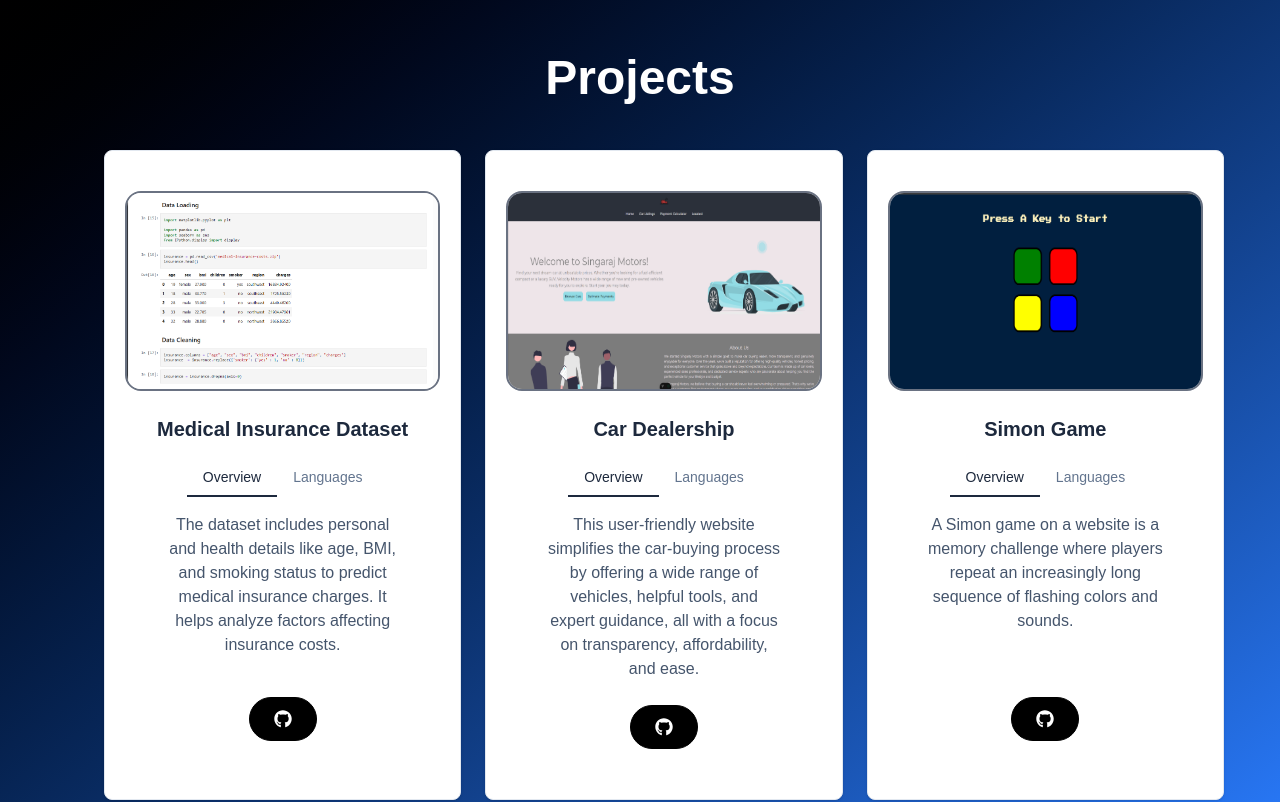
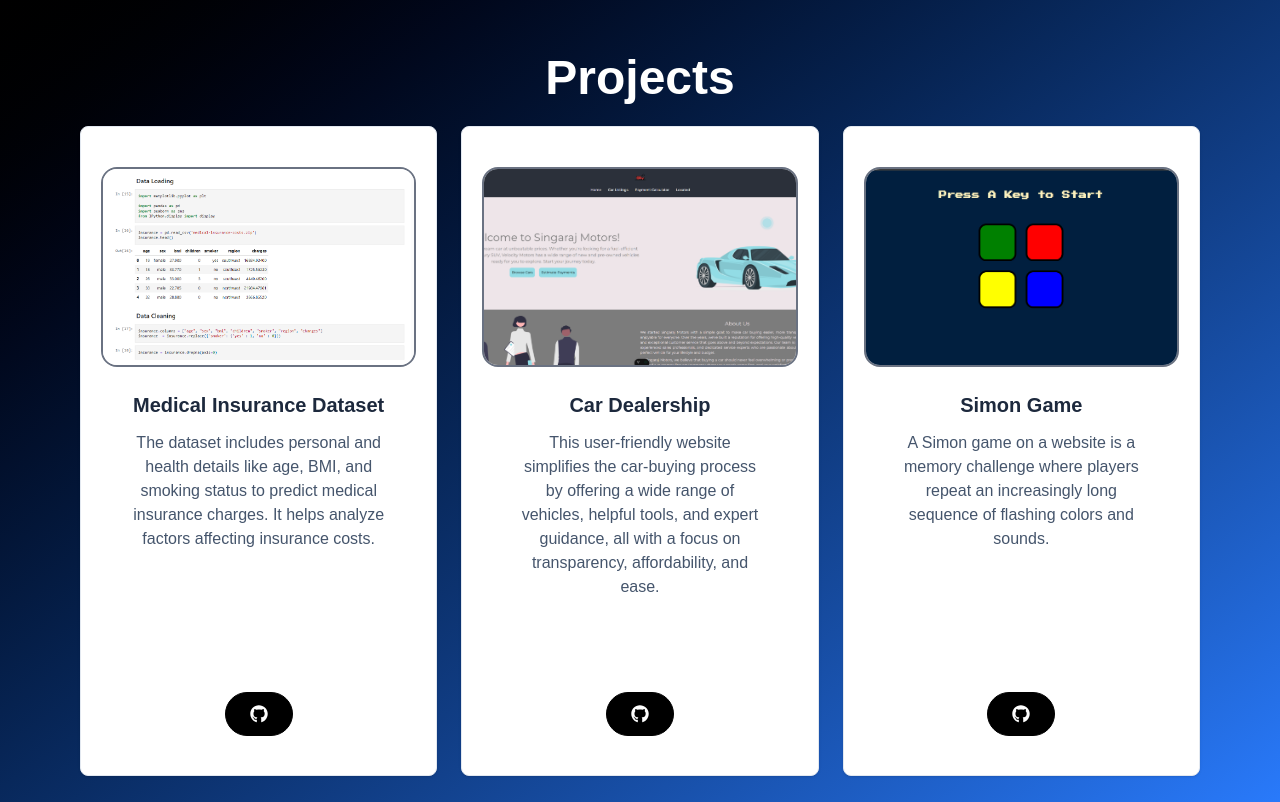
Before and after one commit to kowsikanA/portfolio-website, a Next.js app: page / in a window 1280 px wide. Shown: the part 2900-3702 px from the top of the page. Built offline with nearby package versions, Linux system fonts and the light colour scheme; grey boxes are pictures that could not be loaded.

Commit message:
added flip animation and fixed scrolling

```diff
--- a/package.json
+++ b/package.json
@@ -12,6 +12,7 @@
     "@heroicons/react": "^2.2.0",
     "@tsparticles/react": "^3.0.0",
     "@tsparticles/slim": "^3.8.1",
+    "framer-motion": "^12.30.0",
     "next": "15.3.8",
     "react": "^19.0.0",
     "react-dom": "^19.0.0",
--- a/src/app/components/Projects.jsx
+++ b/src/app/components/Projects.jsx
@@ -1,239 +1,128 @@
-
 'use client';
-import React, { useState } from 'react'
-import {FaGithub} from 'react-icons/fa'
+import React from 'react';
+import { FaGithub } from 'react-icons/fa';
 import { projects } from '@/data/info';
-
+import { motion } from 'framer-motion';
+import { useState } from 'react';
 
 const Projects = () => {
+// keep your other imports...
 
-  const [activeTab, setActiveTab] = useState({
-    0: 'overview',
-    1: 'overview',
-    2: 'overview'
-  })
-
-  const handleTabClick = (index, tab) => {
-    setActiveTab((prev) => Object.assign({}, prev, { [index]: tab }));
-  }
+const ProjectFlipCard = ({ project, repoUrl }) => {
+  const [isFlipped, setIsFlipped] = useState(false);
 
   return (
-
-    <section className='min-h-screen flex flex-col items-center justify-center px-20 pt-10 py-20'>
-      <h2 className='text-5xl font-bold text-white mb-6 mt-20'>Projects</h2>
-      <div className='grid lg:grid-cols-3 md:grid-cols-2 grid-cols-1 gap-6'>
-
-        {/* First Project */}
-        <div className="flex flex-col bg-white shadow-sm border border-slate-200 rounded-lg my-6 mx-6 px-5 w-full py-10 min-h-[650px]">
-          <div className="rounded-md w-full  flex justify-center items-center">
+    <div className="w-full">
+      <div style={{ perspective: 1200 }} className="w-full">
+        <motion.div
+          className="relative w-full min-h-[650px]"
+          style={{ transformStyle: 'preserve-3d' }}
+          animate={{ rotateY: isFlipped ? 180 : 0 }}
+          transition={{ duration: 0.6, ease: [0.2, 0.8, 0.2, 1] }}
+          onHoverStart={() => setIsFlipped(true)}
+          onHoverEnd={() => setIsFlipped(false)}
+        >
+          {/* FRONT */}
+          <div
+            className="absolute inset-0 flex flex-col bg-white shadow-sm border border-slate-200 rounded-lg px-5 py-10 w-full"
+            style={{
+              backfaceVisibility: 'hidden',
+              WebkitBackfaceVisibility: 'hidden',
+              pointerEvents: 'none', // ✅ prevents hover flicker
+            }}
+          >
+            <div className="w-full flex justify-center items-center">
               <img
-            className='border-2 border-gray-500 rounded-2xl'
-              src={projects[0].image}
-              style={{width : '700px', height: '200px'}}
-              alt="third proj" />
-
-          </div>
-          <div className="p-6 text-center">
-
-            <h4 className="mb-1 text-xl font-semibold text-slate-800">
-              {projects[0].title}
-            </h4>
-            <div className='flex justify-center mt-4 mb-2'>
-              <button
-                onClick={() => handleTabClick(0, 'overview')}
-                className={`cursor-pointer px-4 py-2 text-sm font-medium border-b-2 ${activeTab[0] === 'overview'
-                  ? 'border-slate-800 text-slate-800'
-                  : 'border-transparent text-slate-500 hover:text-slate-800'
-                  }`}
-              >
-                Overview
-              </button>
-              <button
-                onClick={() => handleTabClick(0, 'languages')}
-                className={`cursor-pointer px-4 py-2 text-sm font-medium border-b-2 ${activeTab[0] === 'languages'
-                  ? 'border-slate-800 text-slate-800'
-                  : 'border-transparent text-slate-500 hover:text-slate-800'
-                  }`}
-              >
-                Languages
-              </button>
+                className="border-2 border-gray-500 rounded-2xl w-full max-w-[700px] h-[200px] object-cover"
+                src={project.image}
+                alt="project"
+                draggable={false}
+              />
             </div>
 
+            <div className="p-6 text-center">
+              <h4 className="mb-3 text-xl font-semibold text-slate-800">
+                {project.title}
+              </h4>
+              <p className="text-base text-slate-600 font-light min-h-[160px] px-2">
+                {project.description}
+              </p>
+            </div>
+          </div>
 
-            <div className="mt-4 text-center px-5 min-h-[160px]">
-              {activeTab[0] === 'overview' && (
-                <p className='text-base text-slate-600 font-light '>
-                  {projects[0].description}
+          {/* BACK */}
+          <div
+            className="absolute inset-0 flex flex-col bg-white shadow-sm border border-slate-200 rounded-lg px-5 py-10 w-full"
+            style={{
+              transform: 'rotateY(180deg)',
+              backfaceVisibility: 'hidden',
+              WebkitBackfaceVisibility: 'hidden',
+              pointerEvents: 'none', // ✅ prevents hover flicker
+            }}
+          >
+            <div className="p-6 text-center flex-1 flex flex-col justify-center">
+              <h4 className="mb-6 text-xl font-semibold text-slate-800">
+                {project.title}
+              </h4>
+
+              <p className="text-slate-600 font-light mb-6">
+                Languages / Tools Used
               </p>
-              )}
-              {activeTab[0] === 'languages' && (
-                <div className='text-base text-slate-600 font-light'>
-                  <div className="flex flex-wrap justify-center gap-6 px-8 pb-8 pt-4">
-                    {projects[0].languages.map((language, index) => (
+
+              <div className="flex flex-wrap justify-center gap-6 px-4">
+                {project.languages.map((language, i) => (
                   <img
-                        key={index}
+                    key={i}
                     src={language.link}
-                        className='h-10 w-10 object-contain'
+                    alt={language.name ? `${language.name} icon` : 'language icon'}
+                    className="h-12 w-12 object-contain"
+                    draggable={false}
                   />
                 ))}
               </div>
             </div>
-              )}
           </div>
 
+          {/* ✅ CLICKABLE BUTTON OVERLAY (stays clickable on both sides) */}
+          <div
+            className="absolute bottom-10 left-0 right-0 flex justify-center"
+            style={{ pointerEvents: 'auto' }}
+          >
+            <button
+              className="cursor-pointer border bg-black hover:bg-gray-800 rounded-full px-6 py-3 border-black"
+              onClick={() => window.open(repoUrl)}
+            >
+              <FaGithub className="text-lg text-white" />
+            </button>
           </div>
-
-          <div className='flex justify-around'>
-            <button className='cursor-pointer border bg-black hover:bg-gray-800 rounded-full px-6 py-3 border-black text-black' onClick={() => window.open('https://github.com/kowsikanA/ds-report-medical-insurance')} ><FaGithub className="text-lg text-white"/></button>
+        </motion.div>
       </div>
+    </div>
+  );
+};
 
 
+  return (
+    <section className="min-h-screen flex flex-col items-center px-20 pt-10 pb-20">
+      <h2 className="text-5xl font-bold text-white mb-6 mt-20">Projects</h2>
+
+      {/* ✅ Add max width to the grid so cards don’t stretch too wide on huge screens */}
+      <div className="w-full max-w-7xl grid lg:grid-cols-3 md:grid-cols-2 grid-cols-1 gap-6">
+        <ProjectFlipCard
+          project={projects[0]}
+          repoUrl="https://github.com/kowsikanA/ds-report-medical-insurance"
+        />
+        <ProjectFlipCard
+          project={projects[1]}
+          repoUrl="https://github.com/kowsikanA/CarDealership"
+        />
+        <ProjectFlipCard
+          project={projects[2]}
+          repoUrl="https://github.com/kowsikanA/simon-game"
+        />
       </div>
+    </section>
+  );
+};
 
-        {/* Second Project */}
-
-        <div className="flex flex-col bg-white shadow-sm border border-slate-200 rounded-lg my-6  mx-6 w-full py-10 px-5 min-h-[650px]">
-          <div className="rounded-md w-full  flex justify-center items-center">
-          <img
-          className='border-2 border-gray-500 rounded-2xl'
-              src={projects[1].image}
-              style={{width : '800px', height: '200px'}}
-              alt="third proj" />
-
-          </div>
-          <div className="p-6 text-center">
-
-            <h4 className="mb-1 text-xl font-semibold text-slate-800">
-              {projects[1].title}
-            </h4>
-            <div className=' flex justify-center mt-4 mb-2'>
-              <button
-                onClick={() => handleTabClick(1, 'overview')}
-                className={`cursor-pointer px-4 py-2 text-sm font-medium border-b-2 ${activeTab[1] === 'overview'
-                  ? 'border-slate-800 text-slate-800'
-                  : 'border-transparent text-slate-500 hover:text-slate-800'
-                  }`}
-              >
-                Overview
-              </button>
-              <button
-                onClick={() => handleTabClick(1, 'languages')}
-                className={`cursor-pointer px-4 py-2 text-sm font-medium border-b-2 ${activeTab[1] === 'languages'
-                  ? 'border-slate-800 text-slate-800'
-                  : 'border-transparent text-slate-500 hover:text-slate-800'
-                  }`}
-              >
-                Languages
-              </button>
-            </div>
-
-
-            <div className="mt-4 text-center px-4 min-h-[160px]">
-              {activeTab[1] === 'overview' && (
-                <p className='text-base text-slate-600 font-light '>
-                  {projects[1].description}
-                </p>
-              )}
-              {activeTab[1] === 'languages' && (
-                <div className='text-base text-slate-600 font-light'>
-                  <div className="flex flex-wrap justify-center gap-6 px-8 pb-3 pt-4">
-                    {projects[1].languages.map((language, index) => (
-                      <img
-                        key={index}
-                        src={language.link}
-                        className='h-10 w-10 object-contain'
-                      />
-                    ))}
-                  </div>
-                </div>
-              )}
-            </div>
-
-
-
-          </div>
-
-          <div className='flex justify-around'>
-            <button className='cursor-pointer border bg-black hover:bg-gray-800  rounded-full px-6 py-3 border-black text-black' onClick={() => window.open('https://github.com/kowsikanA/CarDealership')}><FaGithub className="text-lg text-white"/></button>
-          </div>
-        </div>
-
-
-        {/* Third Project */}
-
-        <div className="flex flex-col bg-white shadow-sm border border-slate-200 rounded-lg my-6 w-full  mx-6 py-10 px-5 min-h-[650px]">
-          <div className="rounded-md w-full  flex justify-center items-center">
-            <img
-              className='border-2 border-gray-500 rounded-2xl'
-              src={projects[2].image}
-              style={{width : '600px', height: '200px'}}
-              alt="third proj" />
-
-          </div>
-          <div className="p-6 text-center">
-
-            <h4 className="mb-1 text-xl font-semibold text-slate-800">
-              {projects[2].title}
-            </h4>
-            <div className='flex justify-center mt-4 mb-2'>
-              <button
-                onClick={() => handleTabClick(2, 'overview')}
-                className={`cursor-pointer px-4 py-2 text-sm font-medium border-b-2 ${activeTab[2] === 'overview'
-                  ? 'border-slate-800 text-slate-800'
-                  : 'border-transparent text-slate-500 hover:text-slate-800'
-                  }`}
-              >
-                Overview
-              </button>
-              <button
-                onClick={() => handleTabClick(2, 'languages')}
-                className={`cursor-pointer px-4 py-2 text-sm font-medium border-b-2 ${activeTab[2] === 'languages'
-                  ? 'border-slate-800 text-slate-800'
-                  : 'border-transparent text-slate-500 hover:text-slate-800'
-                  }`}
-              >
-                Languages
-              </button>
-            </div>
-
-
-            <div className="mt-4 text-center px-4 min-h-[160px]">
-              {activeTab[2] === 'overview' && (
-                <p className='text-base text-slate-600 font-light '>
-                  {projects[2].description}
-                </p>
-              )}
-              {activeTab[2] === 'languages' && (
-                <div className='text-base text-slate-600 font-light'>
-                  <div className="flex flex-wrap justify-center gap-6 px-8 pb-3 pt-4">
-                    {projects[2].languages.map((language, index) => (
-                      <img
-                        key={index}
-                        src={language.link}
-                        className='h-10 w-10 object-contain'
-                      />
-                    ))}
-                  </div>
-                </div>
-              )}
-            </div>
-
-
-
-          </div>
-
-          <div className='flex justify-around'>
-            <button className='cursor-pointer border  bg-black hover:bg-gray-800  rounded-full px-6 py-3 border-black text-black' onClick={() => window.open('https://github.com/kowsikanA/simon-game')}><FaGithub className="text-lg text-white"/></button>
-          </div>
-        </div>
-
-
-
-      </div>
-
-
-    </section>
-  )
-}
-
-export default Projects
+export default Projects;
--- a/src/app/globals.css
+++ b/src/app/globals.css
@@ -30,7 +30,7 @@ html, body{
   overflow-y: auto;
   margin: 0;
   padding: 0;
-  overscroll-behavior: none;
+  /* overscroll-behavior: none; */
 
 }
 html{
```
Also changed, not shown: 1 other file (tests, documents, lock files or other folders). Lines whose indentation alone changed are shown as unchanged.
